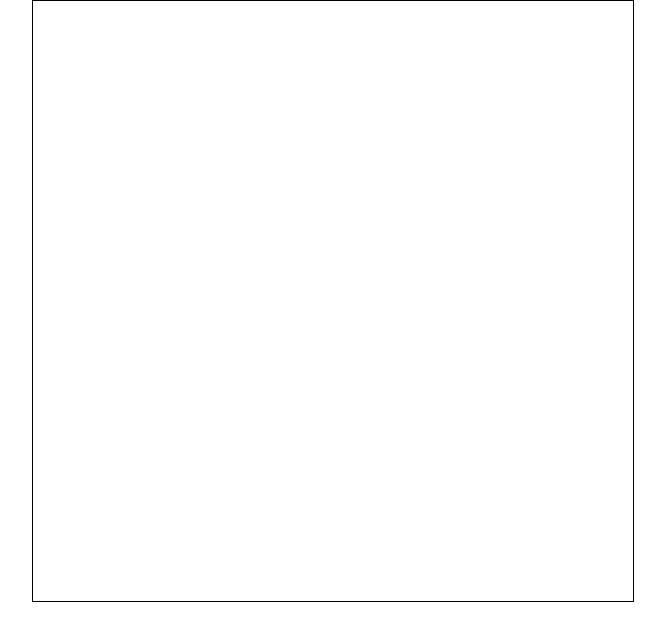
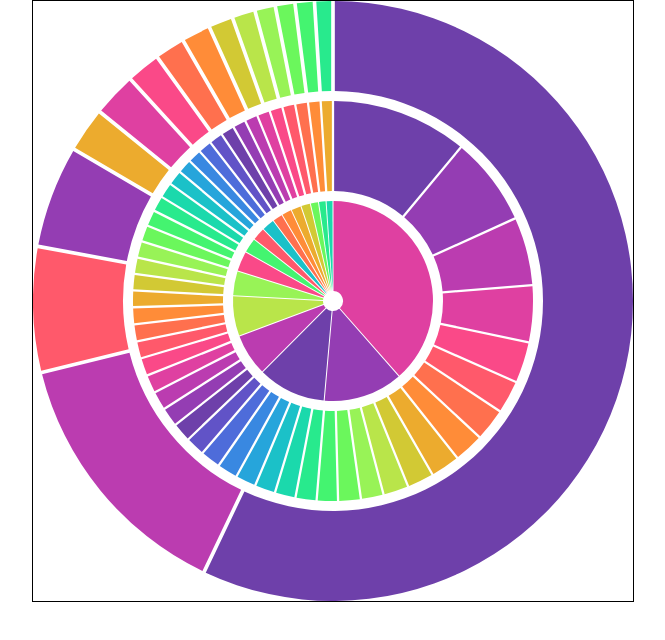
Before and after one commit to ChaonengTan/ACS4310-D3Final, a React (Create React App) app: page / in a window 1280 px wide. Shown: the top 640 px of the page, without its empty margins (307-972 px from the left). Built offline with nearby package versions, Linux system fonts and the light colour scheme.

Commit message:
graphSize
can now change graph size and spacing with props

```diff
--- a/src/App.js
+++ b/src/App.js
@@ -9,6 +9,8 @@ function App() {
         data={gameInfo}
         width='600'
         height='600'
+        graphSpacing='10'
+        graphSize='100'
       />
     </div>
   );
--- a/src/components/graph/graph.js
+++ b/src/components/graph/graph.js
@@ -8,13 +8,14 @@ export default class Graph extends React.Component {
         this.state = {data:[]}
         this.testData = [
             {category:'publisher', reducer:'sales'},
-            {category:'title', reducer:'sales'}
+            {category:'title', reducer:'sales'},
+            {category:'platform', reducer:'sales'}
         ]
     }
 
     componentDidMount(){
         // consts
-        const { data, width, height } = this.props
+        const { data, width, height, graphSpacing, graphSize } = this.props
         // helpers
         const colorScale = d3.scaleSequential()
             .domain([0, data.length])
@@ -54,25 +55,17 @@ export default class Graph extends React.Component {
                 const pieGen = d3.pie()
                 const pieGenData = countAllProperty(data, e.category, e.reducer)
                 // drawer
+                console.log(pieGenData.map(d => d.value))
+                console.log(pieGenData)
+                console.log(e.reducer)
                 const piepath = pieGroup
                     .selectAll('path')
-                    .data(pieGen(pieGenData.map(d => d[e.reducer])))
+                    .data(pieGen(pieGenData.map(d => d.value)))
                     .enter()
                     .append('path')
-                    .attr('d', arcGen(40 + 200*i, 200 + 200*i))
+                    .attr('d', arcGen(parseInt(graphSpacing) + parseInt(graphSize)*i, parseInt(graphSize)*(i+1)))
                     .attr('fill', (d, i) => colorScale(i))
             })
-
-            // svg.selectAll('rect')
-            //     .data(data)
-            //     .enter()
-            //     .append('rect')
-            //     .attr('x', d => d.i * 30)
-            //     .attr('y', 600-40)
-            //     .attr('height', 40)
-            //     .attr('width', 20)
-            //     .attr('stroke', 'black')
-            //     .attr('fill', 'orange')
 
             // updater
             this.setState({data})
```
